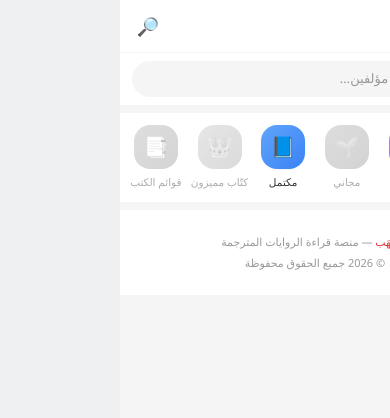
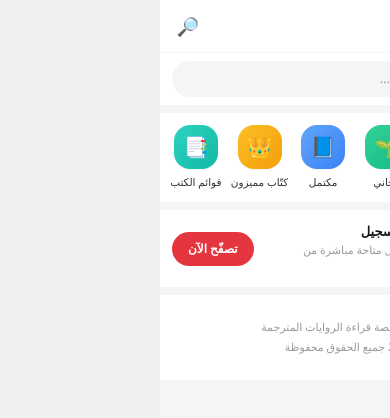
Before and after one commit to Fang1yuan1/Novelwolrd, a Next.js app: page / in a window 390 px wide. Shown: the top 418 px of the page. Built offline with nearby package versions, Linux system fonts and the light colour scheme; no server answers; the database is empty.

Commit message:
Last Sync: 2026-08-19 20:57 (Mobile)

```diff
--- a/components/mobile/MobileHome.tsx
+++ b/components/mobile/MobileHome.tsx
@@ -1,5 +1,6 @@
 import MobileHeader from "./MobileHeader";
 import MobileQuickNav from "./MobileQuickNav";
+import MobilePromoStrip from "./MobilePromoStrip";
 import MobileCategoryNav from "./MobileCategoryNav";
 import MobileHeroBanner from "./MobileHeroBanner";
 import MobileNovelGrid from "./MobileNovelGrid";
@@ -16,6 +17,7 @@ export default async function MobileHome() {
       <MobileHeader />
       <MobileHeroBanner />
       <MobileQuickNav />
+      <MobilePromoStrip />
       <MobileNovelGrid title="أحدث الإضافات" novels={latest} />
       <MobileCategoryNav start={0} count={12} columns={4} />
       <MobileUpdatesList />
--- /dev/null
+++ b/components/mobile/MobilePromoStrip.tsx
@@ -0,0 +1,23 @@
+export default function MobilePromoStrip() {
+  return (
+    <a
+      href="/categories"
+      className="mt-2 flex items-center gap-3 bg-white px-3 py-3"
+    >
+      <span className="flex h-11 w-11 shrink-0 items-center justify-center rounded-xl bg-brand text-lg text-white">
+        📖
+      </span>
+      <span className="min-w-0 flex-1">
+        <span className="block text-[13px] font-bold text-ink-900">
+          اقرأ مجانًا بدون تسجيل
+        </span>
+        <span className="block text-[11px] text-ink-300">
+          كل الروايات والفصول متاحة مباشرة من المتصفح
+        </span>
+      </span>
+      <span className="shrink-0 rounded-full bg-brand px-4 py-2 text-[12px] font-bold text-white">
+        تصفّح الآن
+      </span>
+    </a>
+  );
+}
--- a/components/mobile/MobileQuickNav.tsx
+++ b/components/mobile/MobileQuickNav.tsx
@@ -20,7 +20,7 @@ const items: {
     label: "مجاني",
     emoji: "🌱",
     gradient: "from-emerald-400 to-emerald-500",
-    href: null,
+    href: "/categories",
   },
   {
     label: "مكتمل",
@@ -32,13 +32,13 @@ const items: {
     label: "كتّاب مميزون",
     emoji: "👑",
     gradient: "from-amber-400 to-amber-500",
-    href: null,
+    href: "/rankings",
   },
   {
     label: "قوائم الكتب",
     emoji: "📑",
     gradient: "from-teal-400 to-teal-500",
-    href: null,
+    href: "/categories",
   },
 ];
 
@@ -48,11 +48,10 @@ export default function MobileQuickNav() {
       aria-label="روابط سريعة"
       className="mt-2 grid grid-cols-6 gap-y-3 bg-white px-1 py-3"
     >
-      {items.map((item) =>
-        item.href ? (
+      {items.map((item) => (
         <a
           key={item.label}
-            href={item.href}
+          href={item.href ?? "#"}
           className="flex flex-col items-center gap-1.5"
         >
           <span
@@ -64,23 +63,7 @@ export default function MobileQuickNav() {
             {item.label}
           </span>
         </a>
-        ) : (
-          <span
-            key={item.label}
-            title="غير متاح حاليًا"
-            className="flex flex-col items-center gap-1.5 opacity-40"
-          >
-            <span
-              className={`flex h-11 w-11 items-center justify-center rounded-2xl bg-gradient-to-br ${item.gradient} text-xl grayscale`}
-            >
-              {item.emoji}
-            </span>
-            <span className="line-clamp-1 text-[10.5px] text-ink-700">
-              {item.label}
-            </span>
-          </span>
-        )
-      )}
+      ))}
     </nav>
   );
 }
```
Lines whose indentation alone changed are shown as unchanged.
